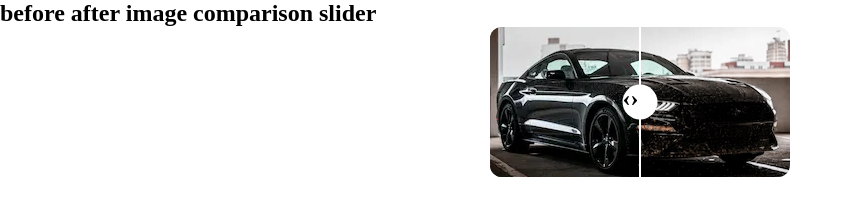
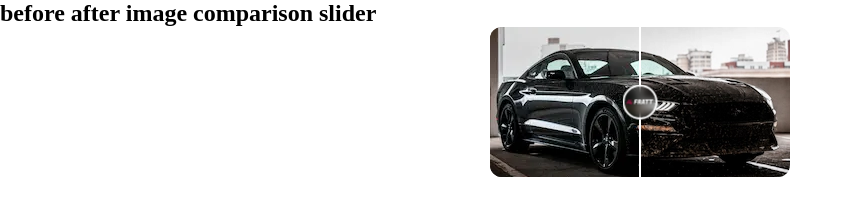
Before and after one commit to diegothomas2025/aa-fratt, a plain HTML site: page prueba.html in a window 1280 px wide. Shown: the whole page, without its empty margins (0-852 px from the left). Drawn offline with Linux system fonts and the light colour scheme.

Commit message:
aa fratt logo added to the slider-circle

```diff
--- a/prueba.html
+++ b/prueba.html
@@ -22,8 +22,8 @@
 
     <div class="slider-line">
       <div class="slider-circle">
+        <img src="images/aafratt-logo.svg" alt="">
 
-        <span>‹›</span>
       </div>
     </div>
 
--- a/styles/prueba.css
+++ b/styles/prueba.css
@@ -69,20 +69,44 @@
   left: 50%;
   width: 35px;
   height: 35px;
-  background: white;
+  border: 2px solid white;
+  background-color: transparent;
   border-radius: 50%;
   transform: translate(-50%, -50%);
   display: flex;
-  font-size: 16px;
-  font-weight: bold;
+  justify-content: center;
+  align-items: center;
+  backdrop-filter: blur(4px);
+  cursor: pointer;
+
+}
+.slider-circle img {
+  width: 90%;
+  height: auto;
+
 }
 
-/* Flechas */
-.slider-circle span {
+/* .slider-circle:hover img {
+  opacity: 0;
+}
+
+.slider-circle::after {
+  content: "↔";
+  position: absolute;
+  color: white;
+  font-size: 18px;
+  opacity: 0;
+}
+
+.slider-circle:hover::after {
+  opacity: 1;
+} */
+/* .slider-circle::after {
+  content: "↔";
+  color: white;
+  font-size: 15px;
   cursor: col-resize;
-  font-size: 1.5rem;
-
-}
+} */
 
 .compare-container {
   -webkit-user-select: none;
```
Also changed, not shown: images/aa-logo.svg (added).
